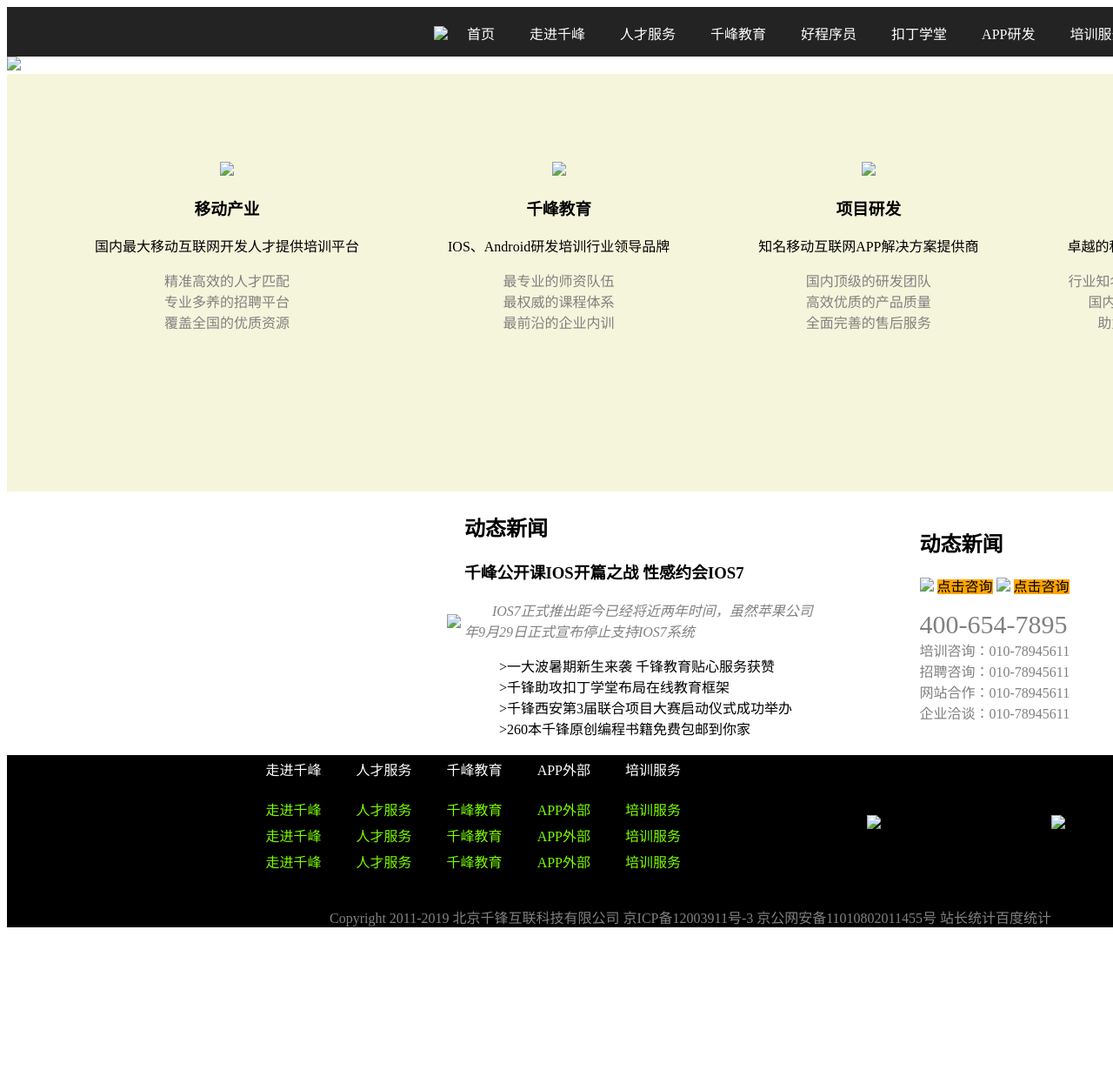
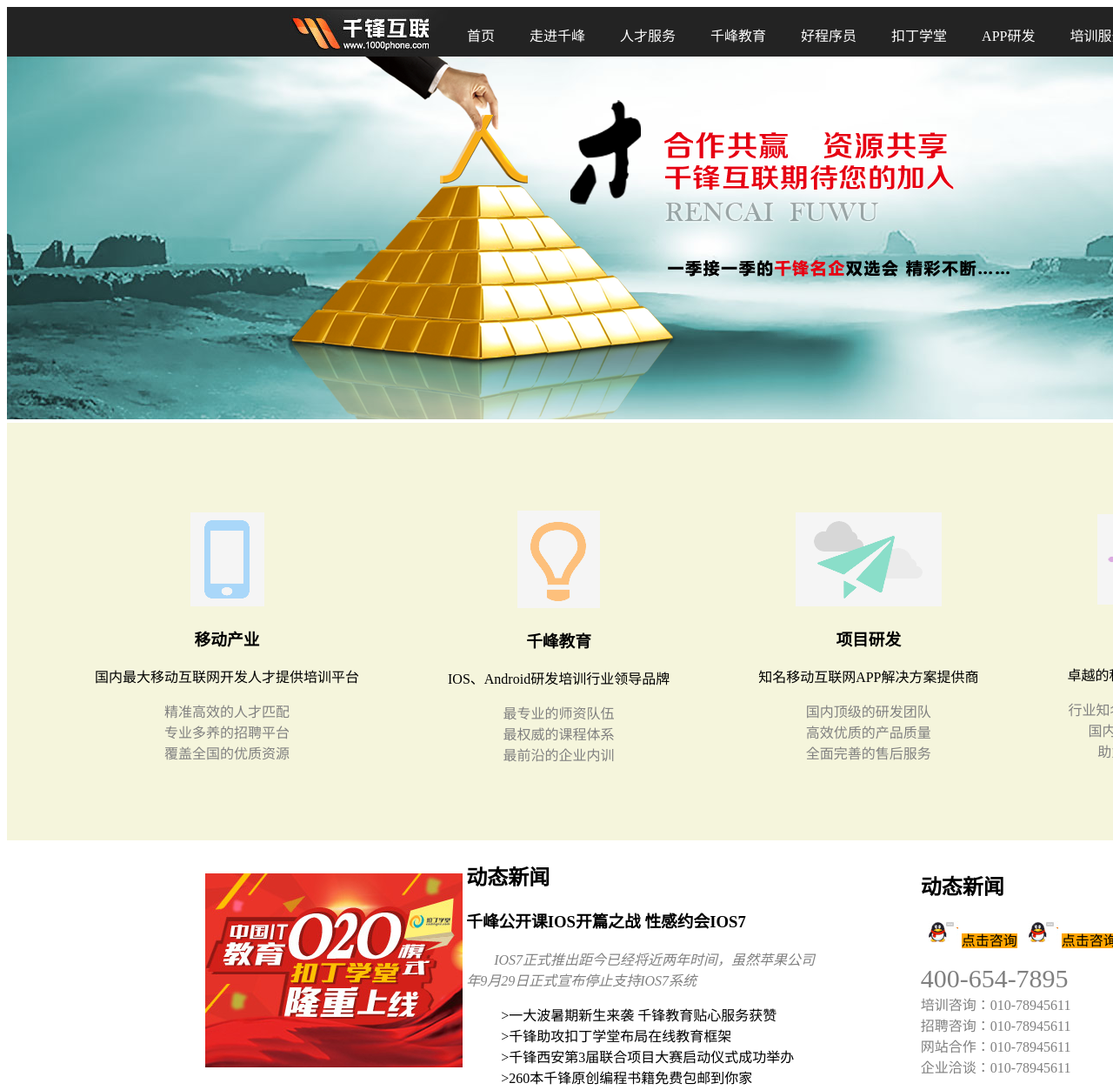
Before and after one commit to wpf0901/ghlove, a plain HTML site: page index.html in a window 1280 px wide. Shown: the top 1253 px of the page at 87% size. Before the commit the page ends 1082 px from the top, so only its background shows below. Drawn offline with Linux system fonts and the light colour scheme.

Commit message:
Update index.html

```diff
--- a/index.html
+++ b/index.html
@@ -56,7 +56,7 @@
 			<table>
 				<th>
 					<td width="500" style="text-align: right;">
-						<img src="img/2.png" />
+						<img src="image/2.png" />
 					</td>
 					<td>
 						<a href="http://www.wpflovegh.xyz" target="_blank">首页</a>
@@ -74,14 +74,14 @@
 
 		</div>
 		<div>
-			<img src="img/1.png" />
+			<img src="image/1.png" />
 		</div>
 		<div class="second_d">
 			<table cellspacing="100" class='third_c'>
 				<tr>
 					<td>
 						<div>
-							<img src="img/7.png" />
+							<img src="image/7.png" />
 							<h3>移动产业</h3>
 							<span>国内最大移动互联网开发人才提供培训平台</span>
 							<p>精准高效的人才匹配<br />
@@ -91,7 +91,7 @@
 					</td>
 					<td>
 						<div>
-							<img src="img/11.png" />
+							<img src="image/11.png" />
 							<h3>千峰教育</h3>
 							<span>IOS、Android研发培训行业领导品牌</span>
 							<p>最专业的师资队伍<br />
@@ -101,7 +101,7 @@
 					</td>
 					<td>
 						<div>
-							<img src="img/10.png" />
+							<img src="image/10.png" />
 							<h3>项目研发</h3>
 							<span>知名移动互联网APP解决方案提供商</span>
 							<p>国内顶级的研发团队<br />
@@ -111,7 +111,7 @@
 					</td>
 					<td>
 						<div>
-							<img src="img/9.png" />
+							<img src="image/9.png" />
 							<h3>创业孵化</h3>
 							<span>卓越的移动互联网孵化基地</span>
 							<p>行业知名的“天使投资”导师<br />
@@ -126,7 +126,7 @@
 			<table border="0">
 				<tr>
 					<td width="524" style="text-align: right;">
-						<img src="img/3.png" />
+						<img src="image/3.png" />
 					</td>
 					<td width="524">
 						<h2>动态新闻</h2>
@@ -141,9 +141,9 @@
 					</td>
 					<td width="524">
 						<h2>动态新闻</h2>
-						<img src="img/6.png" />
+						<img src="image/6.png" />
 						<span style="background: orange;">点击咨询</span>
-						<img src="img/6.png" />
+						<img src="image/6.png" />
 						<span style="background: orange;">点击咨询</span>
 						<p>
 							<span style="font-size:30px">400-654-7895<br /></span>
@@ -185,10 +185,10 @@
 							</p>
 						</td>
 						<td width="400">
-							<img src="img/4.png" />
+							<img src="image/4.png" />
 						</td>
 						<td>
-							<img src="img/5.png" />
+							<img src="image/5.png" />
 						</td>
 					</th>
 				</table>
```
